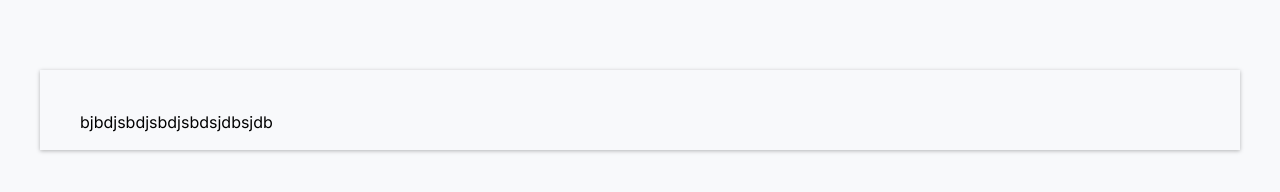
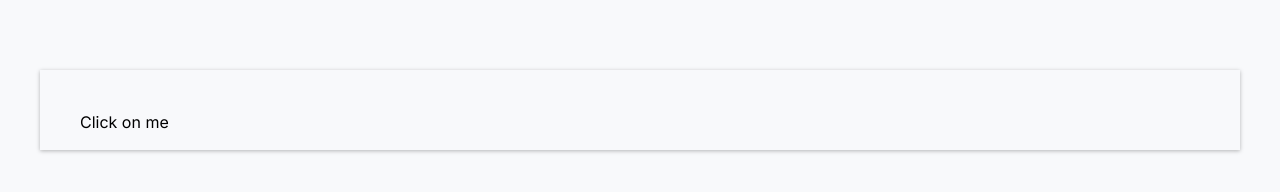
Before and after one commit to biswa2411/msweb, a Next.js app: page / in a window 1280 px wide. Shown: the part 314-506 px from the top of the page. Built offline with nearby package versions, Linux system fonts and the light colour scheme.

Commit message:
added the redirection

```diff
--- a/src/app/(with-nav-bar)/page.tsx
+++ b/src/app/(with-nav-bar)/page.tsx
@@ -1,9 +1,11 @@
+import { redirect } from "next/navigation";
 
-export default  function Home() {
+
+export default function Home() {
 
   return (
     <section className="h-screen w-screen">
-      <div className="shadow-custom h-10 p-10 m-10 mt-96">bjbdjsbdjsbdjsbdsjdbsjdb</div>
+      <div onClick={()=>redirect("/about")} className="shadow-custom h-10 p-10 m-10 mt-96">Click on me</div>
     </section>
   );
 }
```
